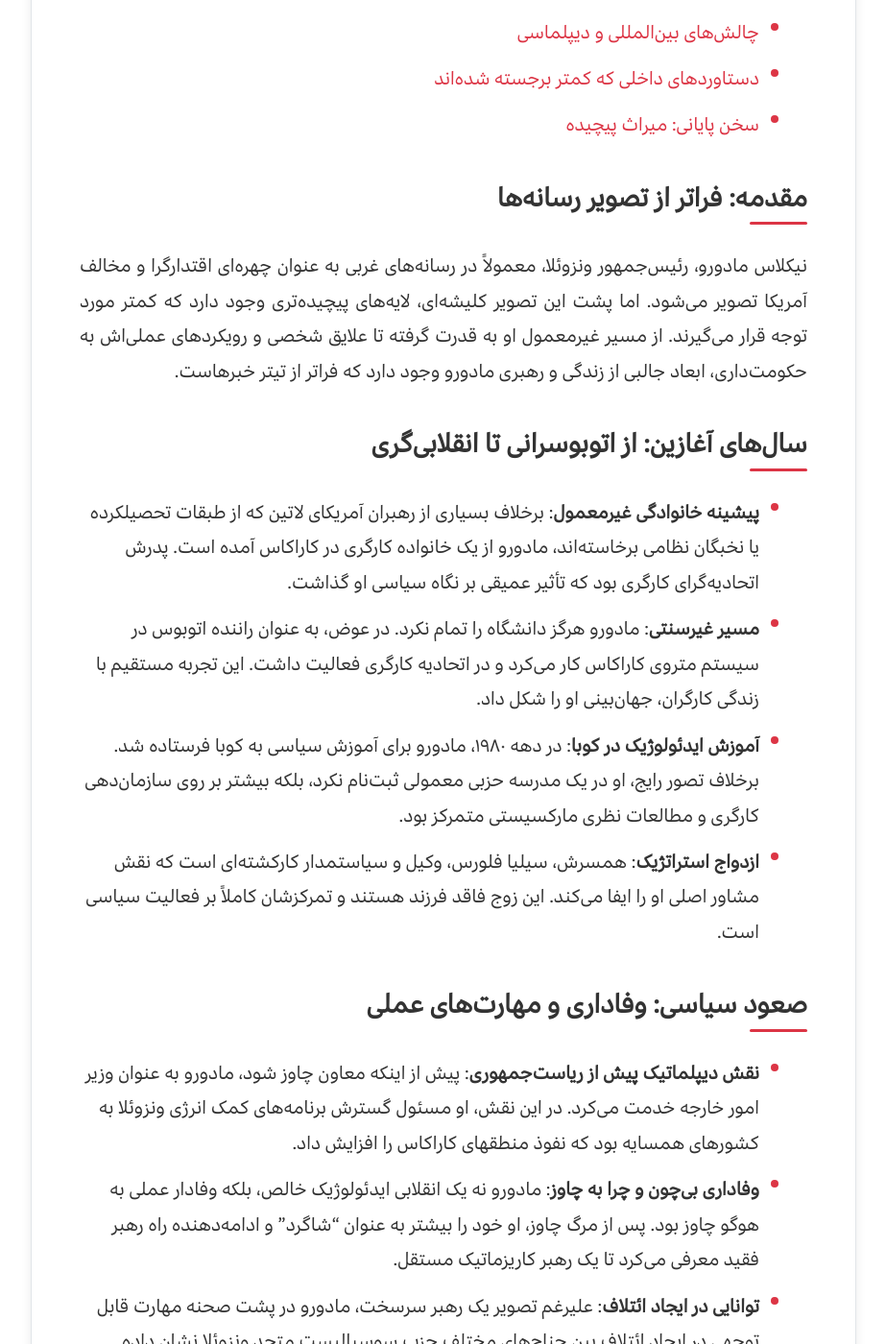
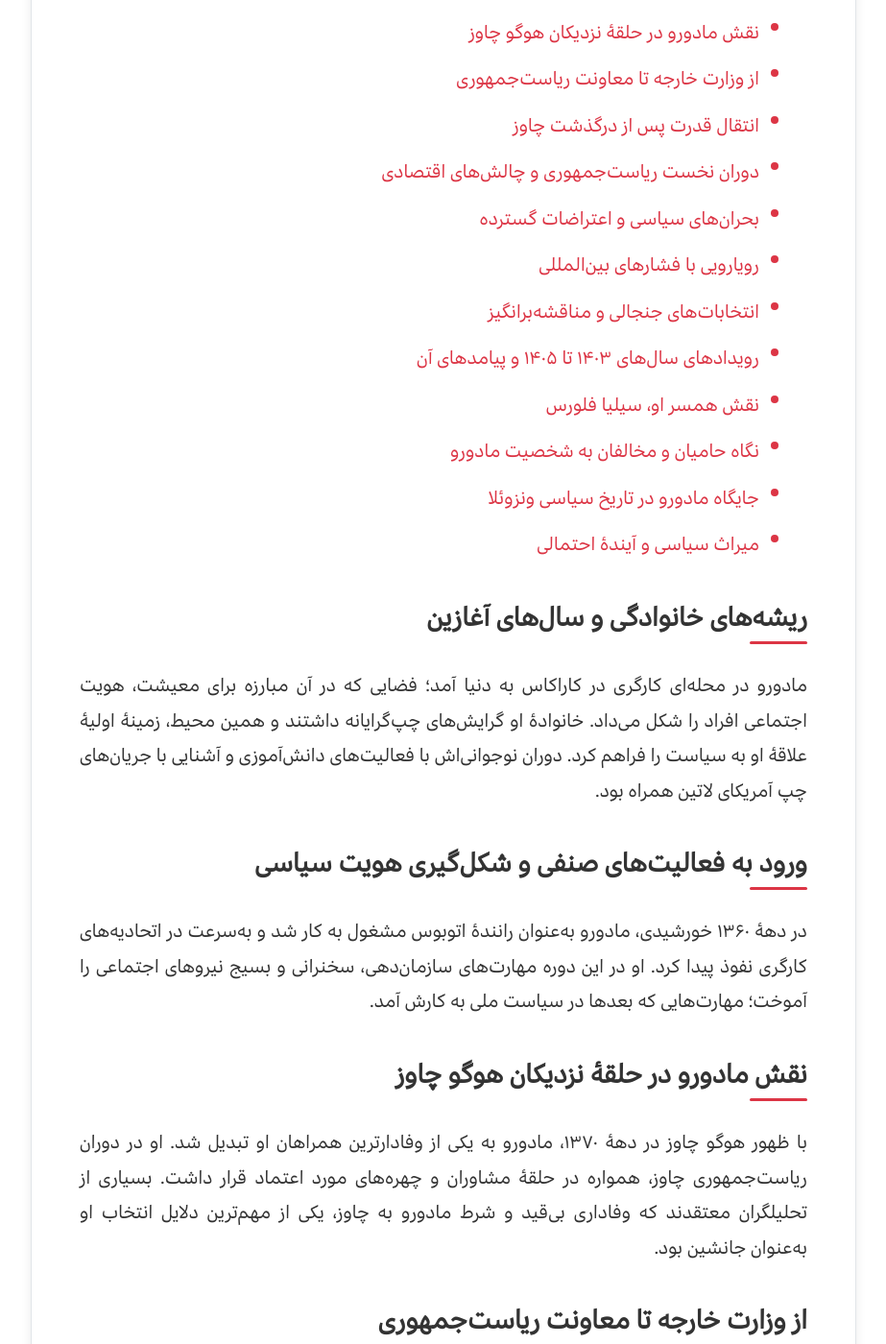
Before and after one commit to darkblog/darkblog.github.io, a Jekyll site: the page built from _posts/2026-1-4-maduro.md, in a window 1280 px wide and 1400 px high, scrolled down 1556 px. Shown: the whole window at 96% size, without its empty margins (178-1101 px from the left). Built offline with Jekyll 4.4.1, drawn with Linux system fonts in a browser that asks for light colours; some of the changed text lies outside the part shown.

Commit message:
Update 2026-1-4-maduro.md

```diff
--- a/_posts/2026-1-4-maduro.md
+++ b/_posts/2026-1-4-maduro.md
@@ -5,53 +5,62 @@
 image: /blog/nicolas-maduro.jpg
 ---
 
-نیکلاس مادورو، رئیس‌جمهور بحث‌برانگیز ونزوئلا، مسیر غیرمعمولی از رانندگی اتوبوس تا رهبری یک کشور نفت‌خیز را طی کرده و در برابر تحریم‌های شدید و بحران‌های عمیق داخلی، با تکیه بر حمایت نظامی و دیپلماسی خلاقانه، قدرت را حفظ کرده است.
+نیکولاس مادورو، زادهٔ ۲ آذر ۱۳۴۱ در کاراکاس، از دل یک خانوادهٔ کارگری برخاست و مسیر سیاسی‌اش را از فعالیت‌های صنفی و رانندگی اتوبوس آغاز کرد. او پس از سال‌ها حضور در حلقهٔ نزدیکان هوگو چاوز، در سال ۱۳۹۲ خورشیدی به‌عنوان جانشین او به قدرت رسید و بیش از یک دهه نقش محوری در سیاست ونزوئلا ایفا کرد. دوران او با بحران‌های اقتصادی، فشارهای خارجی، اعتراضات داخلی و در نهایت رویدادهای جنجالی سال‌های ۱۴۰۳ تا ۱۴۰۵ همراه بود. زندگی سیاسی مادورو ترکیبی از وفاداری به ایدئولوژی بولیواری، تلاش برای حفظ قدرت، و مواجهه با چالش‌های بی‌سابقه در تاریخ معاصر ونزوئلا است.
 
-## فهرست
-- [مقدمه: فراتر از تصویر رسانه‌ها](#مقدمه-فراتر-از-تصویر-رسانه‌ها)
-- [سال‌های آغازین: از اتوبوسرانی تا انقلابی‌گری](#سال‌های-آغازین-از-اتوبوسرانی-تا-انقلابی‌گری)
-- [صعود سیاسی: وفاداری و مهارت‌های عملی](#صعود-سیاسی-وفاداری-و-مهارت‌های-عملی)
-- [سبک رهبری و تصمیم‌گیری](#سبک-رهبری-و-تصمیم‌گیری)
-- [علایق و زندگی شخصی کمتر شناخته شده](#علایق-و-زندگی-شخصی-کمتر-شناخته-شده)
-- [چالش‌های بین‌المللی و دیپلماسی](#چالش‌های-بین‌المللی-و-دیپلماسی)
-- [دستاوردهای داخلی که کمتر برجسته شده‌اند](#دستاوردهای-داخلی-که-کمتر-برجسته-شده‌اند)
-- [سخن پایانی: میراث پیچیده](#سخن-پایانی-میراث-پیچیده)
+## فهرست مطالب
+- [ریشه‌های خانوادگی و سال‌های آغازین](#ریشه‌های-خانوادگی-و-سال‌های-آغازین)
+- [ورود به فعالیت‌های صنفی و شکل‌گیری هویت سیاسی](#ورود-به-فعالیت‌های-صنفی-و-شکل‌گیری-هویت-سیاسی)
+- [نقش مادورو در حلقهٔ نزدیکان هوگو چاوز](#نقش-مادورو-در-حلقهٔ-نزدیکان-هوگو-چاوز)
+- [از وزارت خارجه تا معاونت ریاست‌جمهوری](#از-وزارت-خارجه-تا-معاونت-ریاست‌جمهوری)
+- [انتقال قدرت پس از درگذشت چاوز](#انتقال-قدرت-پس-از-درگذشت-چاوز)
+- [دوران نخست ریاست‌جمهوری و چالش‌های اقتصادی](#دوران-نخست-ریاست‌جمهوری-و-چالش‌های-اقتصادی)
+- [بحران‌های سیاسی و اعتراضات گسترده](#بحران‌های-سیاسی-و-اعتراضات-گسترده)
+- [رویارویی با فشارهای بین‌المللی](#رویارویی-با-فشارهای-بین‌المللی)
+- [انتخابات‌های جنجالی و مناقشه‌برانگیز](#انتخابات‌های-جنجالی-و-مناقشه‌برانگیز)
+- [رویدادهای سال‌های ۱۴۰۳ تا ۱۴۰۵ و پیامدهای آن](#رویدادهای-سال‌های-۱۴۰۳-تا-۱۴۰۵-و-پیامدهای-آن)
+- [نقش همسر او، سیلیا فلورس](#نقش-همسر-او-سیلیا-فلورس)
+- [نگاه حامیان و مخالفان به شخصیت مادورو](#نگاه-حامیان-و-مخالفان-به-شخصیت-مادورو)
+- [جایگاه مادورو در تاریخ سیاسی ونزوئلا](#جایگاه-مادورو-در-تاریخ-سیاسی-ونزوئلا)
+- [میراث سیاسی و آیندهٔ احتمالی](#میراث-سیاسی-و-آیندهٔ-احتمالی)
 
-## مقدمه: فراتر از تصویر رسانه‌ها
-نیکلاس مادورو، رئیس‌جمهور ونزوئلا، معمولاً در رسانه‌های غربی به عنوان چهره‌ای اقتدارگرا و مخالف آمریکا تصویر می‌شود. اما پشت این تصویر کلیشه‌ای، لایه‌های پیچیده‌تری وجود دارد که کمتر مورد توجه قرار می‌گیرند. از مسیر غیرمعمول او به قدرت گرفته تا علایق شخصی و رویکردهای عملی‌اش به حکومت‌داری، ابعاد جالبی از زندگی و رهبری مادورو وجود دارد که فراتر از تیتر خبرهاست.
+## ریشه‌های خانوادگی و سال‌های آغازین
+مادورو در محله‌ای کارگری در کاراکاس به دنیا آمد؛ فضایی که در آن مبارزه برای معیشت، هویت اجتماعی افراد را شکل می‌داد. خانوادهٔ او گرایش‌های چپ‌گرایانه داشتند و همین محیط، زمینهٔ اولیهٔ علاقهٔ او به سیاست را فراهم کرد. دوران نوجوانی‌اش با فعالیت‌های دانش‌آموزی و آشنایی با جریان‌های چپ آمریکای لاتین همراه بود.
 
-## سال‌های آغازین: از اتوبوسرانی تا انقلابی‌گری
-- **پیشینه خانوادگی غیرمعمول**: برخلاف بسیاری از رهبران آمریکای لاتین که از طبقات تحصیلکرده یا نخبگان نظامی برخاسته‌اند، مادورو از یک خانواده کارگری در کاراکاس آمده است. پدرش اتحادیه‌گرای کارگری بود که تأثیر عمیقی بر نگاه سیاسی او گذاشت.
-- **مسیر غیرسنتی**: مادورو هرگز دانشگاه را تمام نکرد. در عوض، به عنوان راننده اتوبوس در سیستم متروی کاراکاس کار می‌کرد و در اتحادیه کارگری فعالیت داشت. این تجربه مستقیم با زندگی کارگران، جهان‌بینی او را شکل داد.
-- **آموزش ایدئولوژیک در کوبا**: در دهه ۱۹۸۰، مادورو برای آموزش سیاسی به کوبا فرستاده شد. برخلاف تصور رایج، او در یک مدرسه حزبی معمولی ثبت‌نام نکرد، بلکه بیشتر بر روی سازمان‌دهی کارگری و مطالعات نظری مارکسیستی متمرکز بود.
-- **ازدواج استراتژیک**: همسرش، سیلیا فلورس، وکیل و سیاستمدار کارکشته‌ای است که نقش مشاور اصلی او را ایفا می‌کند. این زوج فاقد فرزند هستند و تمرکزشان کاملاً بر فعالیت سیاسی است.
+## ورود به فعالیت‌های صنفی و شکل‌گیری هویت سیاسی
+در دههٔ ۱۳۶۰ خورشیدی، مادورو به‌عنوان رانندهٔ اتوبوس مشغول به کار شد و به‌سرعت در اتحادیه‌های کارگری نفوذ پیدا کرد. او در این دوره مهارت‌های سازمان‌دهی، سخنرانی و بسیج نیروهای اجتماعی را آموخت؛ مهارت‌هایی که بعدها در سیاست ملی به کارش آمد.
 
-## صعود سیاسی: وفاداری و مهارت‌های عملی
-- **نقش دیپلماتیک پیش از ریاست‌جمهوری**: پیش از اینکه معاون چاوز شود، مادورو به عنوان وزیر امور خارجه خدمت می‌کرد. در این نقش، او مسئول گسترش برنامه‌های کمک انرژی ونزوئلا به کشورهای همسایه بود که نفوذ منطقهای کاراکاس را افزایش داد.
-- **وفاداری بی‌چون و چرا به چاوز**: مادورو نه یک انقلابی ایدئولوژیک خالص، بلکه وفادار عملی به هوگو چاوز بود. پس از مرگ چاوز، او خود را بیشتر به عنوان "شاگرد" و ادامه‌دهنده راه رهبر فقید معرفی می‌کرد تا یک رهبر کاریزماتیک مستقل.
-- **توانایی در ایجاد ائتلاف**: علیرغم تصویر یک رهبر سرسخت، مادورو در پشت صحنه مهارت قابل توجهی در ایجاد ائتلاف بین جناح‌های مختلف حزب سوسیالیست متحد ونزوئلا نشان داده است.
+## نقش مادورو در حلقهٔ نزدیکان هوگو چاوز
+با ظهور هوگو چاوز در دههٔ ۱۳۷۰، مادورو به یکی از وفادارترین همراهان او تبدیل شد. او در دوران ریاست‌جمهوری چاوز، همواره در حلقهٔ مشاوران و چهره‌های مورد اعتماد قرار داشت. بسیاری از تحلیلگران معتقدند که وفاداری بی‌قید و شرط مادورو به چاوز، یکی از مهم‌ترین دلایل انتخاب او به‌عنوان جانشین بود.
 
-## سبک رهبری و تصمیم‌گیری
-- **تمرکز بر جزئیات اجرایی**: برخلاف چاوز که دیدگاه‌های کلان ارائه می‌داد، مادورو بیشتر بر جزئیات عملیات دولتی تمرکز دارد. او ساعات طولانی کار می‌کند و گزارش‌های دقیقی از وزارتخانه‌ها می‌خواهد.
-- **علاقه به تکنولوژی و ارتباطات**: مادورو به طور غیرمنتظره‌ای به فناوری علاقه‌مند است. او یکی از اولین رهبران آمریکای لاتین بود که به طور فعال از توییتر برای ارتباط مستقیم با مردم استفاده کرد (پیش از محدودیت‌های بعدی).
-- **رویکرد عمل‌گرایانه در بحران‌ها**: در مواجهه با تحریم‌های آمریکا، مادورو رویکردهای خلاقانه‌ای مانند استفاده از ارزهای دیجیتال و سیستم‌های مبادله پایاپای را آزمایش کرد، اگرچه موفقیت این اقدامات محدود بود.
+## از وزارت خارجه تا معاونت ریاست‌جمهوری
+مادورو در سال‌های پایانی حکومت چاوز، به‌عنوان وزیر امور خارجه فعالیت کرد و نقش مهمی در روابط ونزوئلا با کشورهای آمریکای لاتین، روسیه و چین داشت. در سال ۱۳۹۱ خورشیدی، او به معاونت ریاست‌جمهوری رسید و عملاً نفر دوم قدرت شد.
 
-## علایق و زندگی شخصی کمتر شناخته شده
-- **علاقه به موسیقی و بیسبال**: مادورو عاشق موسیقی فولکلوریک ونزوئلایی و ورزش بیسبال است. او گاهی‌ اوقات در مراسم عمومی آواز می‌خواند یا در مورد تیم محبوب بیسبال‌اش صحبت می‌کند.
-- **تسلط بر زبان‌های خارجی**: برخلاف تصویر یک رهبر منزوی، مادورو به انگلیسی و فرانسوی تسلط دارد و می‌تواند به پرتغالی نیز صحبت کند. این مهارت‌ها از دوران وزارت خارجه‌اش نشأت می‌گیرد.
-- **علاقه به تاریخ و فلسفه**: او خواننده پرحرارت تاریخ آمریکای لاتین و فلسفه سیاسی است. گفته می‌شود که او آثار نویسندگان مختلف از چپ تا راست را مطالعه می‌کند تا استدلال‌های مخالفانش را درک کند.
+## انتقال قدرت پس از درگذشت چاوز
+پس از درگذشت چاوز در اسفند ۱۳۹۱، مادورو طبق وصیت سیاسی او به‌عنوان نامزد اصلی جریان بولیواری معرفی شد. انتخابات فروردین ۱۳۹۲ با اختلافی اندک به پیروزی مادورو انجامید و او رسماً سکان قدرت را در دست گرفت.
 
-## چالش‌های بین‌المللی و دیپلماسی
-- **روابط پیچیده با همسایگان**: مادورو روابط دشواری با کلمبیا دارد اما با وجود اختلافات ایدئولوژیک، روابط اقتصادی با برزیل را تا حدی حفظ کرده است.
-- **تنش با چین**: برخلاف تصور عمومی، روابط ونزوئلا با چین تحت رهبری مادورو همواره آرام نبوده است. پکن به دلیل عدم بازپرداخت وام‌ها چندین بار سرمایه‌گذاری‌های جدید را متوقف کرد و مادورو مجبور شد برای بازنگری شرایط وام‌ها مذاکره کند.
-- **رویکرد به مهاجران ونزوئلایی**: یک تناقض جالب در سیاست مادورو، انتقاد از کشورهایی است که از مهاجران ونزوئلایی استقبال می‌کنند، در حالی که خود او از بحران مهاجرت برای فشار دیپلماتیک استفاده می‌کند.
+## دوران نخست ریاست‌جمهوری و چالش‌های اقتصادی
+دوران نخست مادورو با سقوط قیمت نفت، تورم شدید و کاهش تولید داخلی همراه شد. اقتصاد ونزوئلا که به درآمدهای نفتی وابسته بود، در سال‌های ۱۳۹۳ تا ۱۳۹۶ دچار بحران عمیق شد. کمبود کالاهای اساسی، مهاجرت گسترده و کاهش ارزش پول ملی از پیامدهای این دوره بود.
 
-## دستاوردهای داخلی که کمتر برجسته شده‌اند
-- **برنامه‌های اجتماعی هدفمند**: علیرغم بحران اقتصادی، دولت مادورو برخی برنامه‌های اجتماعی هدفمند مانند توزیع غذای یارانه‌ای برای فقیرترین خانواده‌ها را حفظ کرده است.
-- **توسعه زیرساخت در مناطق روستایی**: در مناطق روستایی ونزوئلا، پروژه‌هایی برای بهبود دسترسی به آب و برق اجرا شده که اگرچه ناقص هستند، اما تأثیر ملموسی بر زندگی برخی جوامع محروم داشته‌اند.
-- **حمایت از فرهنگ بومی**: دولت مادورو قوانینی برای به رسمیت شناختن حقوق فرهنگی و زبانی جامعه‌های بومی ونزوئلا تصویب کرده است.
+## بحران‌های سیاسی و اعتراضات گسترده
+از سال ۱۳۹۶ به بعد، موجی از اعتراضات خیابانی علیه دولت مادورو شکل گرفت. مخالفان او را به سرکوب، فساد و ناکارآمدی متهم می‌کردند. در مقابل، دولت این اعتراضات را بخشی از «جنگ ترکیبی» علیه ونزوئلا می‌دانست.
 
-## سخن پایانی: میراث پیچیده
-نیکلاس مادورو رهبری چندبعدی است که نمی‌توان او را به سادگی در دسته‌بندی‌های معمول گنجاند. از یک طرف، او کشورش را در عمیق‌ترین بحران اقتصادی تاریخ خود رهبری کرده است. از طرف دیگر، توانسته در برابر فشارهای بین‌المللی شدید مقاومت کند و قدرت را حفظ نماید.
+## رویارویی با فشارهای بین‌المللی
+در سال‌های ۱۳۹۷ تا ۱۴۰۱، تحریم‌های گستردهٔ آمریکا و برخی کشورهای غربی علیه دولت مادورو اعمال شد. این فشارها اقتصاد کشور را بیش از پیش تضعیف کرد و روابط خارجی ونزوئلا را به سمت روسیه، چین و ایران سوق داد.
 
-تصویر کامل مادورو ترکیبی است از یک ایدئولوگ آموزش‌دیده، یک تکنوکرات عمل‌گرا، یک دیپلمات باتجربه و یک بازمانده سیاسی. درک این پیچیدگی‌ها برای تحلیل واقع‌بینانه‌تر ونزوئلا و رهبری آن ضروری است، فراتر از کلیشه‌های رسانه‌ای که معمولاً برجسته می‌شوند.
+## انتخابات‌های جنجالی و مناقشه‌برانگیز
+انتخابات‌های ریاست‌جمهوری ۱۳۹۷ و ۱۴۰۳ با اعتراضات گسترده و ادعاهای تقلب همراه بود. مخالفان مشروعیت دولت مادورو را زیر سؤال بردند، در حالی که دولت خود را پیروز قانونی معرفی می‌کرد.
+
+## رویدادهای سال‌های ۱۴۰۳ تا ۱۴۰۵ و پیامدهای آن
+در سال‌های ۱۴۰۳ تا ۱۴۰۵، تنش‌ها میان دولت مادورو و ایالات متحده به اوج رسید. گزارش‌های رسانه‌های بین‌المللی از عملیات‌های امنیتی، فشارهای دیپلماتیک و در نهایت رویدادهای جنجالی دی‌ماه ۱۴۰۴ و فروردین ۱۴۰۵ خبر دادند؛ رویدادهایی که سرنوشت سیاسی مادورو را وارد مرحله‌ای تازه کرد.
+
+## نقش همسر او، سیلیا فلورس
+سیلیا فلورس، همسر مادورو، یکی از چهره‌های تأثیرگذار در ساختار قدرت بود. او سابقهٔ فعالیت در مجلس، دادستانی و حلقهٔ نزدیکان چاوز را داشت و در بسیاری از تصمیمات کلیدی دولت نقش‌آفرینی می‌کرد.
+
+## نگاه حامیان و مخالفان به شخصیت مادورو
+حامیان مادورو او را ادامه‌دهندهٔ راه چاوز، مدافع استقلال ونزوئلا و مخالف سلطهٔ خارجی می‌دانند. مخالفان اما او را نماد اقتدارگرایی، بحران اقتصادی و سرکوب سیاسی معرفی می‌کنند. این دوگانهٔ شدید، تصویر مادورو را به یکی از بحث‌برانگیزترین چهره‌های قرن بیست‌ویکم تبدیل کرده است.
+
+## جایگاه مادورو در تاریخ سیاسی ونزوئلا
+صرف‌نظر از قضاوت‌ها، مادورو یکی از تأثیرگذارترین رهبران تاریخ معاصر ونزوئلا است. دوران او با بحران‌ها، تغییرات ژئوپلیتیک و تحولات اجتماعی گسترده همراه بود و نقش او در مسیر آیندهٔ کشور همچنان موضوع تحلیل‌های فراوان است.
+
+## میراث سیاسی و آیندهٔ احتمالی
+میراث مادورو ترکیبی از سیاست‌های سوسیالیستی، مقاومت در برابر فشارهای خارجی و مدیریت بحران‌های داخلی است. آیندهٔ او—چه در عرصهٔ سیاسی و چه در حافظهٔ تاریخی—به چگونگی تحول ونزوئلا در سال‌های پیش‌رو وابسته خواهد بود.
```
